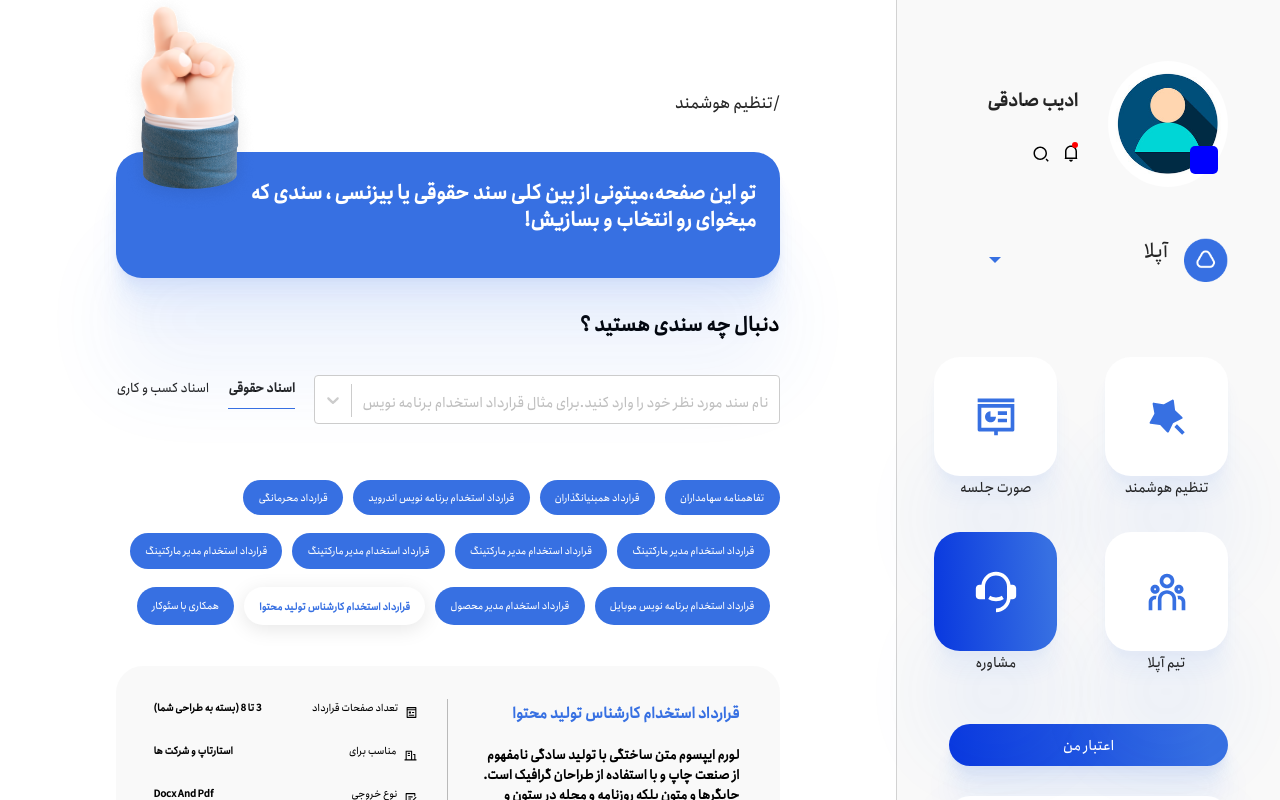
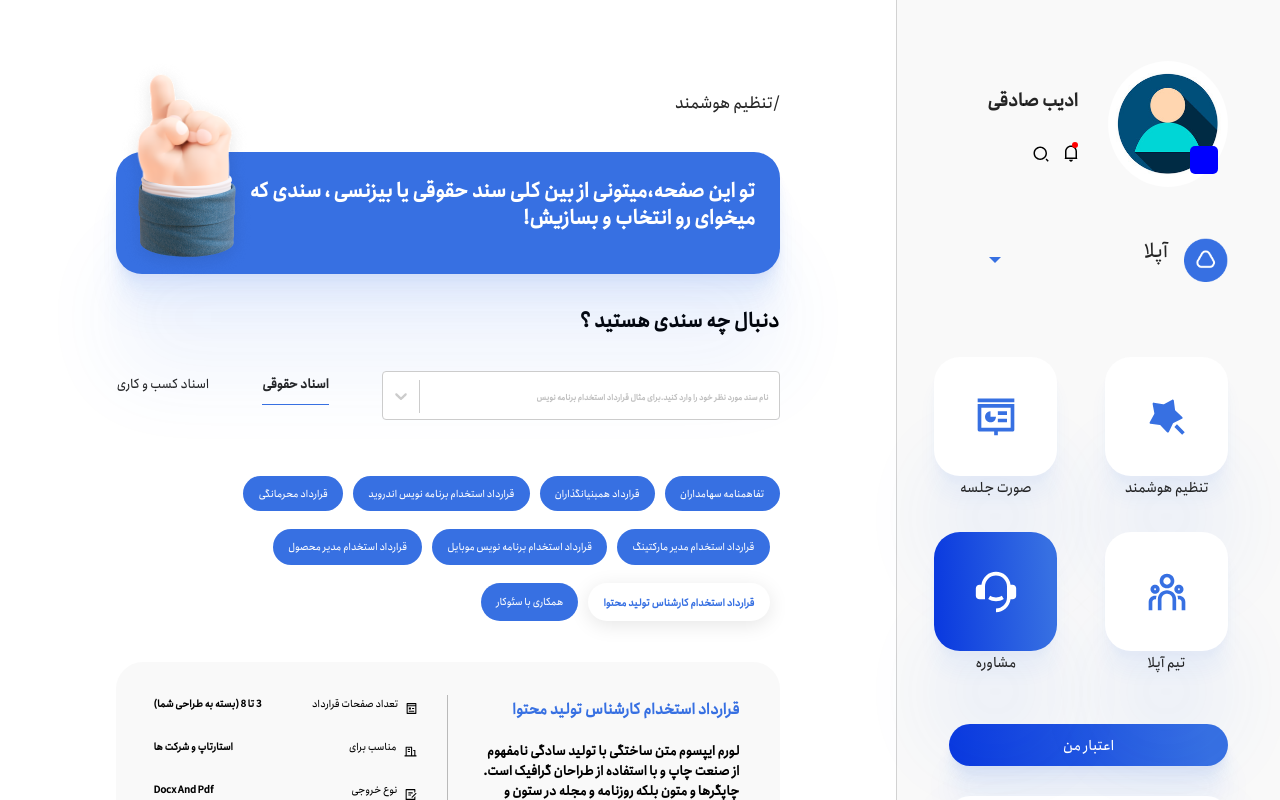
Before and after one commit to adibsadeghi1993/uplaw, a React (Create React App) app: page /contract in a window 1280 px wide. Shown: the top 800 px of the page. Built offline with nearby package versions, Linux system fonts and the light colour scheme; some icons are missing.

Commit message:
finger image was responsive for all devices

```diff
--- a/src/components/contract/smart adjustment/chooseDoc/ChooseDoc.js
+++ b/src/components/contract/smart adjustment/chooseDoc/ChooseDoc.js
@@ -21,7 +21,6 @@ const ChooseDoc = () => {
         {width > 768 ? (
           <p>
             تو این صفحه،میتونی از بین کلی سند حقوقی یا بیزنسی ، سندی که
-            <br></br>
             میخوای رو انتخاب و بسازیش!
           </p>
         ) : (
--- a/src/components/contract/smart adjustment/chooseDoc/chooseContract/AllContract.js
+++ b/src/components/contract/smart adjustment/chooseDoc/chooseContract/AllContract.js
@@ -1,21 +1,12 @@
-export const fistContracts=[
+export const allContracts=[
     {name:"تفاهمنامه سهامداران",id:1, className:"contract",},
     {name:"قرارداد همبنیانگذاران" ,id:2,className:"contract"},
     {name:"قرارداد استخدام برنامه نویس اندروید" ,id:3,className:"contract"},
     {name:"قرارداد محرمانگی",id:4, className:"contract"},
     {name:"قرارداد استخدام مدیر مارکتینگ" ,id:5,className:"contract"},
-    {name:"قرارداد استخدام مدیر مارکتینگ" ,id:5,className:"contract"},
-
-    {name:"قرارداد استخدام مدیر مارکتینگ" ,id:5,className:"contract"},
-
-    {name:"قرارداد استخدام مدیر مارکتینگ" ,id:5,className:"contract"},
-
+    {name:"قرارداد استخدام برنامه نویس موبایل" ,id:6,className:"contract"},
+    {name:"قرارداد استخدام مدیر محصول",id:7, className:"contract"},
+    {name:"قرارداد استخدام کارشناس تولید محتوا" ,id:8,className:"contract"},
+    {name:"همکاری با سئوکار",id:4, className:"contract"}
 
 ]
-
- export const secondContracts=[
-    {name:"قرارداد استخدام برنامه نویس موبایل" ,id:1,className:"contract"},
-    {name:"قرارداد استخدام مدیر محصول",id:2, className:"contract"},
-    {name:"قرارداد استخدام کارشناس تولید محتوا" ,id:3,className:"contract"},
-    {name:"همکاری با سئوکار",id:4, className:"contract"}
-]
--- a/src/components/contract/smart adjustment/chooseDoc/chooseContract/ChooseContract.js
+++ b/src/components/contract/smart adjustment/chooseDoc/chooseContract/ChooseContract.js
@@ -1,6 +1,6 @@
-import React, { useState,useEffect,useContext } from "react";
+import React, { useState,useEffect } from "react";
 import styles from "./chooseContract.module.css";
-import { fistContracts, secondContracts } from "./AllContract";
+import { allContracts } from "./AllContract";
 import AboutContract from "./aboutContract/AboutContract";
 import { useSelector,useDispatch } from "react-redux";
 import { choosedContractAction } from "../../../../../redux/Actions/contractActions";
@@ -12,10 +12,7 @@ const ChooseContract = () => {
  const dispatch = useDispatch()
  const [selectedOption, setSelectedOption] = useState("legal");
   const [docType, setDocType] = useState("legal");
-
-
   const [width, setWidth]   = useState(window.innerWidth);
-
 const updateDimensions = () => {
     setWidth(window.innerWidth);
 }
@@ -35,13 +32,18 @@ useEffect(() => {
       dispatch(choosedContractAction(name))
 
   }
-  const serchDocHandler=(e)=>{
-    console.log(e.target.value)
-  }
+  const Num=allContracts.length
+  const averageNum=Math.floor(Num/2)
+  let fistContracts=allContracts.slice(0,averageNum)
+  let secondContracts=allContracts.slice(averageNum)
+
+
   return (
     <section>
       <div className={styles.search_contract}>
-        <SelectContract selectedOption={selectedOption} setSelectedOption={setSelectedOption}/>
+      <div className={styles.select_contract}>
+      <SelectContract selectedOption={selectedOption} setSelectedOption={setSelectedOption}/>
+      </div>
         <p
           onClick={legalHandler}
           className={`${styles.legal_docs} ${
--- a/src/components/contract/smart adjustment/chooseDoc/chooseContract/aboutContract/aboutContract.module.css
+++ b/src/components/contract/smart adjustment/chooseDoc/chooseContract/aboutContract/aboutContract.module.css
@@ -212,3 +212,13 @@ display: flex;
       opacity: 0;
   }
 }
+
+@media (max-width: 468px) {
+  .about_contract {
+    display: flex;
+    flex-direction: column;
+    background: transparent;
+    padding:0 20px;
+  }
+
+}
--- a/src/components/contract/smart adjustment/chooseDoc/chooseContract/chooseContract.module.css
+++ b/src/components/contract/smart adjustment/chooseDoc/chooseContract/chooseContract.module.css
@@ -1,148 +1,115 @@
-.search_contract{
+.search_contract {
   display: flex;
   margin-top: 36px;
   align-items: center;
   margin-bottom: 38px;
   justify-content: space-between;
+  width: 100%;
 }
-.search_contract input{
+.select_contract{
 width: 60%;
 }
-.search_contract input::placeholder{
-    font-size: 0.75rem;
-}
-.legal_docs{
 
+.legal_docs {
   font-size: 0.8rem;
   cursor: pointer;
   padding-bottom: 11px;
 }
 
-.businesses_docs{
-
+.businesses_docs {
   font-size: 0.8rem;
   cursor: pointer;
   padding-bottom: 11px;
 }
 
-.active{
-    border-bottom: 1px solid #3770E2;
+.active {
+  border-bottom: 1px solid #3770e2;
   font-weight: 900;
 }
-.sample_doc{
+.sample_doc {
   display: flex;
   flex-wrap: wrap;
 }
-.fistContracts{
-
-
+.fistContracts {
   display: flex;
   flex-wrap: wrap;
 }
-.secondContracts{
+.secondContracts {
   display: flex;
   flex-wrap: wrap;
-
 }
-.contract{
+.contract {
   padding: 10px 15px;
   border: none;
-    background: #3770E2;
+  background: #3770e2;
   border-radius: 27px;
-margin-right:10px;
+  margin-right: 10px;
   font-weight: 300;
   font-size: 0.625rem;
-color: #FFFFFF;
+  color: #ffffff;
   margin-top: 18px;
   cursor: pointer;
 }
 
-button:first-child{
+button:first-child {
   margin-right: 0;
 }
-.activeContract{
+.activeContract {
   font-weight: 900;
   font-size: 10px;
   line-height: 18px;
-background: #FFFFFF;
+  background: #ffffff;
   box-shadow: 0px 4px 20px rgba(0, 0, 0, 0.1);
   border-radius: 27px;
 
-color: #3770E2;
+  color: #3770e2;
 }
 
-@media(max-width:1330px){
-    .search_contract input::placeholder{
-        font-size: 12px;
-    }
 
- }
 
- @media(max-width:1100px){
-    .search_contract input::placeholder{
-        font-size: 11px;
-        font-weight: 500;
-    }
 
- }
+@media (max-width: 1000px) {
 
- @media(max-width:1000px){
-    .search_contract input::placeholder{
-        font-size: 10px;
-        font-weight: 500;
-    }
-    .search_contract input{
-        width: 65%;
-    }
-    .legal_docs{
+  .legal_docs {
     font-size: 0.7rem;
   }
-    .businesses_docs{
+  .businesses_docs {
     font-size: 0.7rem;
   }
-    .active{
+  .active {
     font-size: 0.75rem;
   }
-
 }
- @media(max-width:850px){
-    .search_contract input::placeholder{
-        font-size: 9px;
-        font-weight:600;
-    }
-    .search_contract input{
-        width: 65%;
-    }
-    .legal_docs{
+@media (max-width: 850px) {
+  .legal_docs {
     font-size: 0.6rem;
   }
-    .businesses_docs{
+  .businesses_docs {
     font-size: 0.6rem;
   }
-    .active{
+  .active {
     font-size: 0.7rem;
     font-weight: 700;
   }
-
 }
 
- @media(max-width:768px){
+@media (max-width: 768px) {
 
-    .search_contract{
+  .search_contract {
     display: none;
   }
 
-    .fistContracts{
+  .fistContracts {
     flex-wrap: nowrap;
     overflow-x: scroll;
-        padding: 0 50px;
+    padding: 0 15px;
   }
-    .secondContracts{
+  .secondContracts {
     flex-wrap: nowrap;
     overflow-x: scroll;
-        padding: 0 50px;
+    padding: 0 15px;
   }
-    .contract{
+  .contract {
     flex-shrink: 0;
   }
 }
--- a/src/components/contract/smart adjustment/chooseDoc/chooseContract/selectContract/SelectContract.js
+++ b/src/components/contract/smart adjustment/chooseDoc/chooseContract/selectContract/SelectContract.js
@@ -1,6 +1,6 @@
 import axios from "axios";
 import AsyncSelect from 'react-select/async';
-// import "./selectComponent.css"
+import "./selectContract.css"
 
 const SelectContract = ({setSelectedOption,selectedOption}) => {
 
--- /dev/null
+++ b/src/components/contract/smart adjustment/chooseDoc/chooseContract/selectContract/selectContract.css
@@ -0,0 +1,30 @@
+.react-select__control{
+    height: 49px;
+    align-items: center;
+    display: flex;
+    box-sizing: border-box;
+    width: 100%;
+    flex-shrink: 0;
+}
+.react-select__value-container{
+    height: 49px;
+    display: flex;
+    flex: 1;
+    align-items: center;
+    box-sizing: border-box;
+}
+.react-select__placeholder{
+      padding-bottom: 9px;
+    vertical-align: middle;
+    box-sizing: border-box;
+    margin: 0;
+    opacity: 0.5;
+    font-size: 12px;
+}
+@media(max-width:1300px){
+    .react-select__placeholder{
+
+      font-size: 8px;
+      font-weight: 700;
+  }
+}
--- a/src/components/contract/smart adjustment/chooseDoc/chooseDoc.module.css
+++ b/src/components/contract/smart adjustment/chooseDoc/chooseDoc.module.css
@@ -5,11 +5,8 @@
     box-shadow: 0px 104px 80px rgba(55, 112, 226, 0.07), 0px 43.4487px 33.4221px rgba(55, 112, 226, 0.0503198), 0px 23.2298px 17.869px rgba(55, 112, 226, 0.0417275), 0px 13.0224px 10.0172px rgba(55, 112, 226, 0.035), 0px 6.91611px 5.32008px rgba(55, 112, 226, 0.0282725), 0px 2.87795px 2.21381px rgba(55, 112, 226, 0.0196802);
     border-radius: 26px;
     position: relative;
-    padding-top: 26px;
-    padding-bottom: 26px;
-    padding-right: 23px;
     width: 100%;
-    padding-left: 23px;
+    padding: 24px 24px 24px 125px;
 }
 
 .docs_info p{
@@ -23,8 +20,8 @@ color: #FFFFFF;
 
 .fingerImage{
    position: absolute;
-    left: 0;
-    top: -160%;
+   left: -26px;
+   top: -110%;
 
 }
 
@@ -39,13 +36,14 @@ color: #FFFFFF;
 
 @media(max-width:1330px){
     .fingerImage{
-        left: -23px;
+        left: -26px;
+    top: -110%;
     }
  }
 
 @media(max-width:1270px){
     .fingerImage{
-        left: -17px;
+        left: -26px;
     }
     .docs_info p{
         font-size: 1.1rem;
@@ -53,39 +51,36 @@ color: #FFFFFF;
 
  }
 
- @media(max-width:1050px){
-    .fingerImage{
-        left: -36px;
-        top: -200%;
-    }
+ @media(max-width:1100px){
+
     .docs_info p{
-        font-size: 1.1rem;
+        font-size: 1rem;
     }
 
  }
 
  @media(max-width:890px){
-    .fingerImage{
-        left: -36px;
-        top: -200%;
-    }
+
     .docs_info p{
         font-size: 1rem;
     }
 
  }
+
  @media(max-width:812px){
+
     .fingerImage{
-        left: -36px;
-        top: -200%;
-    }
-    .docs_info p{
-        font-size: 0.9rem;
+        left: -26px;
+        top: -75%;
     }
 
  }
 
+
  @media(max-width:768px){
+     .docs_info{
+         padding-left: 24px;
+     }
 
      .main_content{
          padding: 0 50px;
@@ -96,6 +91,17 @@ color: #FFFFFF;
     .docs_info p{
         font-size: 1.25rem;
         font-weight: 900;
+        text-align: center;
     }
 
  }
+ @media(max-width:468px){
+
+
+
+    .main_content{
+        padding: 0 20px;
+    }
+
+
+}
```
Lines whose indentation alone changed are shown as unchanged.
